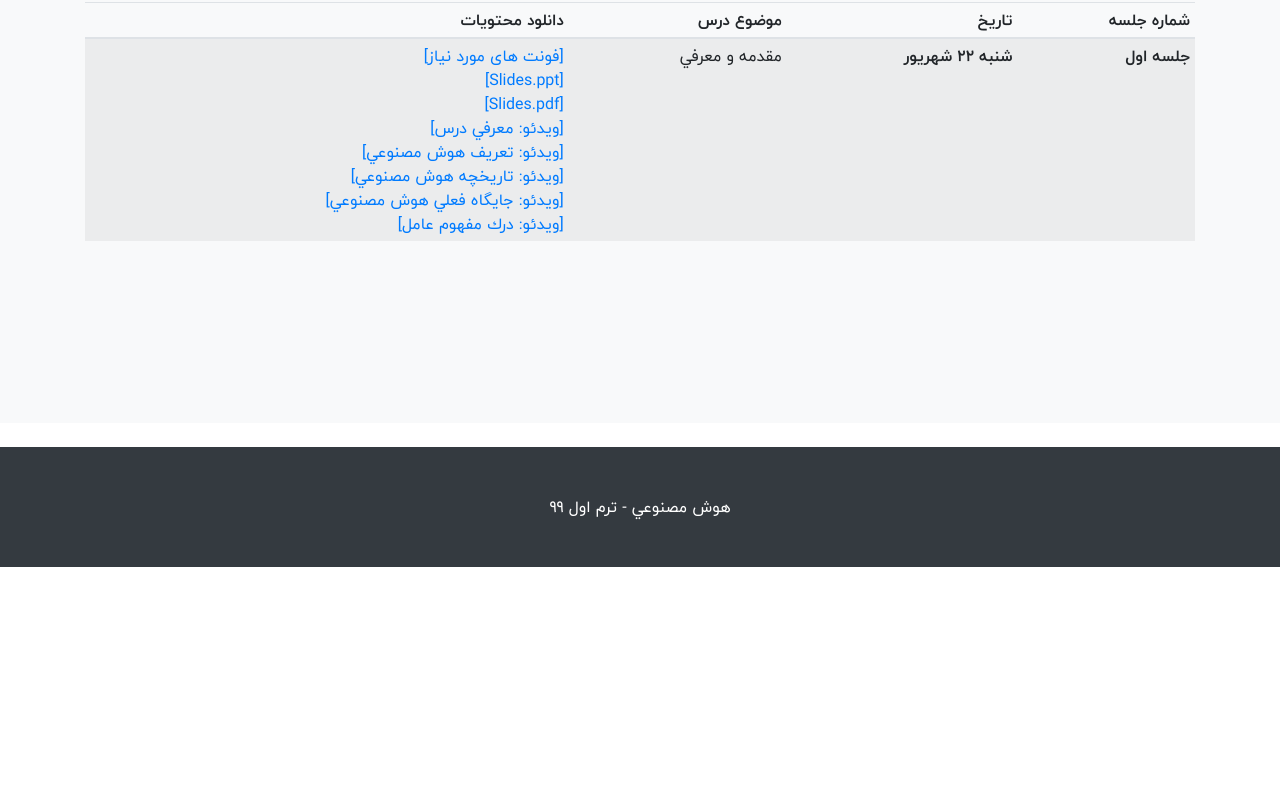
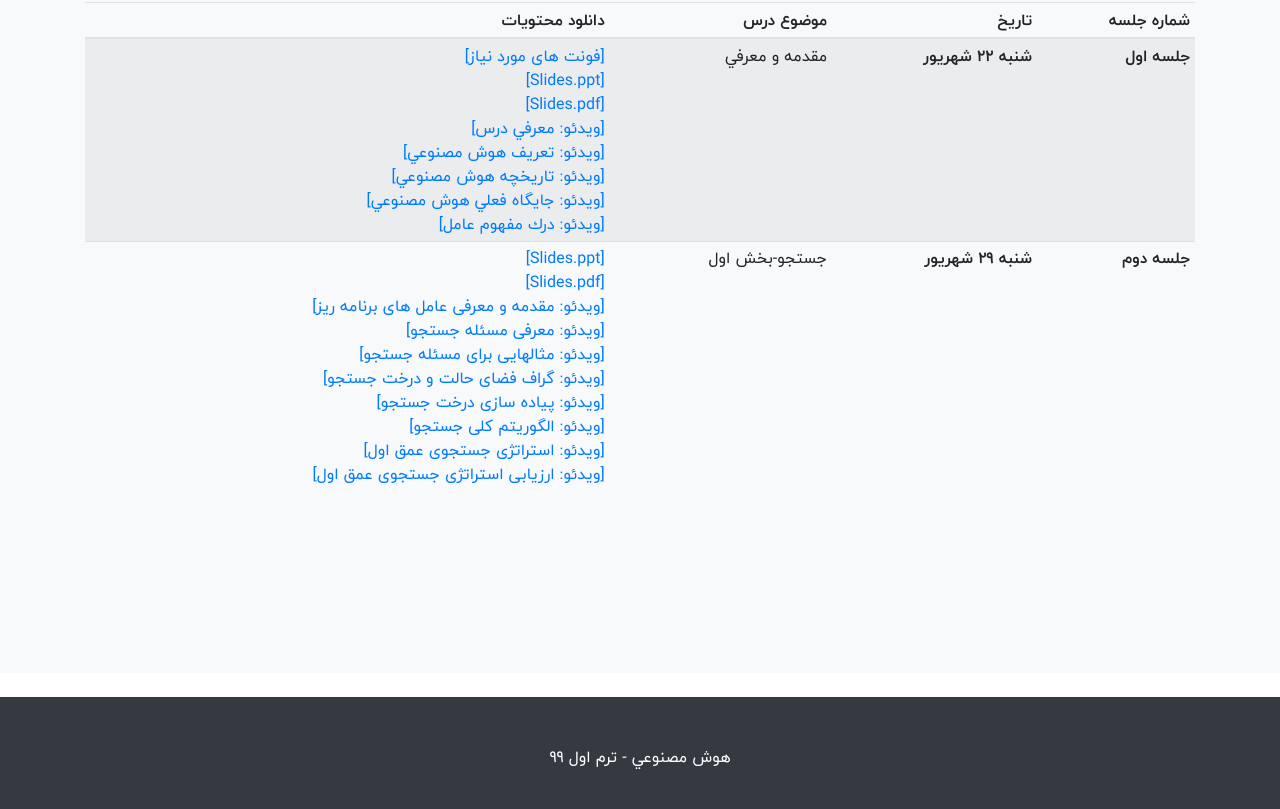
Before and after one commit to Sadegh28/AI99001, a plain HTML site: page syllabus.html in a window 1280 px wide. Shown: the part 1755-2564 px from the top of the page. Before the commit the page ends 2322 px from the top, so only its background shows below. Drawn offline with Linux system fonts and the light colour scheme.

Commit message:
Lecture2

```diff
--- a/syllabus.html
+++ b/syllabus.html
@@ -163,6 +163,24 @@
 					</td>
 					</tr>
 
+					<tr>
+						<th scope="row">جلسه دوم</th>
+						<th>  شنبه 29 شهريور</th>
+						<td>جستجو-بخش اول </td>
+						<td>
+						  <a href="Slides/AI_Lecture2(Search-Part1)).pptx">[Slides.ppt]</a><br>
+						  <a href="Slides/AI_Lecture2(Search-Part1)).pdf" >[Slides.pdf]</a><br>
+						  <a href="https://www.dropbox.com/s/xio2m6j491fro18/AI-Lecture2%28Introduction%29.mp4?dl=0" >[ويدئو: مقدمه و معرفی عامل های برنامه ریز]</a><br>
+						  <a href="https://www.dropbox.com/s/jv2oy71m6182jdp/AI-Lecture2%28SearchProblem%29.mp4?dl=0" >[ويدئو: معرفی مسئله جستجو]</a><br>
+						  <a href="https://www.dropbox.com/s/quounq50a7fldit/AI-Lecture2%28SearchProblemExamples%29.mp4?dl=0" >[ويدئو: مثالهایی برای مسئله جستجو]</a><br>
+						  <a href="https://www.dropbox.com/s/md9w1r8thy540d6/AI-Lecture2%28SearchGraph-SearchTree%29.mp4?dl=0" >[ويدئو: گراف فضای حالت و درخت جستجو]</a><br>
+						  <a href="https://www.dropbox.com/s/226mh8205bhvhgb/AI-Lecture2%28SearchTreeImplementation%29.mp4?dl=0" >[ويدئو: پیاده سازی درخت جستجو]</a><br>
+						  <a href="https://www.dropbox.com/s/tsqu277ofkfkyz0/AI-Lecture2%28GeneralSearch%29.mp4?dl=0" >[ويدئو: الگوریتم کلی جستجو]</a><br>
+						  <a href="https://www.dropbox.com/s/bg6mjf3qv1fonuz/AI-Lecture2%28DepthFirst%29.mp4?dl=0" >[ويدئو: استراتژی جستجوی عمق اول]</a><br>
+						  <a href="https://www.dropbox.com/s/68rv3o3guakaqrh/AI-Lecture2%28DepthFirstProperties%29.mp4?dl=0" >[ويدئو: ارزیابی استراتژی جستجوی عمق اول]</a><br>
+					  </td>
+					  </tr>
+
 
 				  </tbody>
 				</table>
```
Also changed, not shown: 2 other files.
